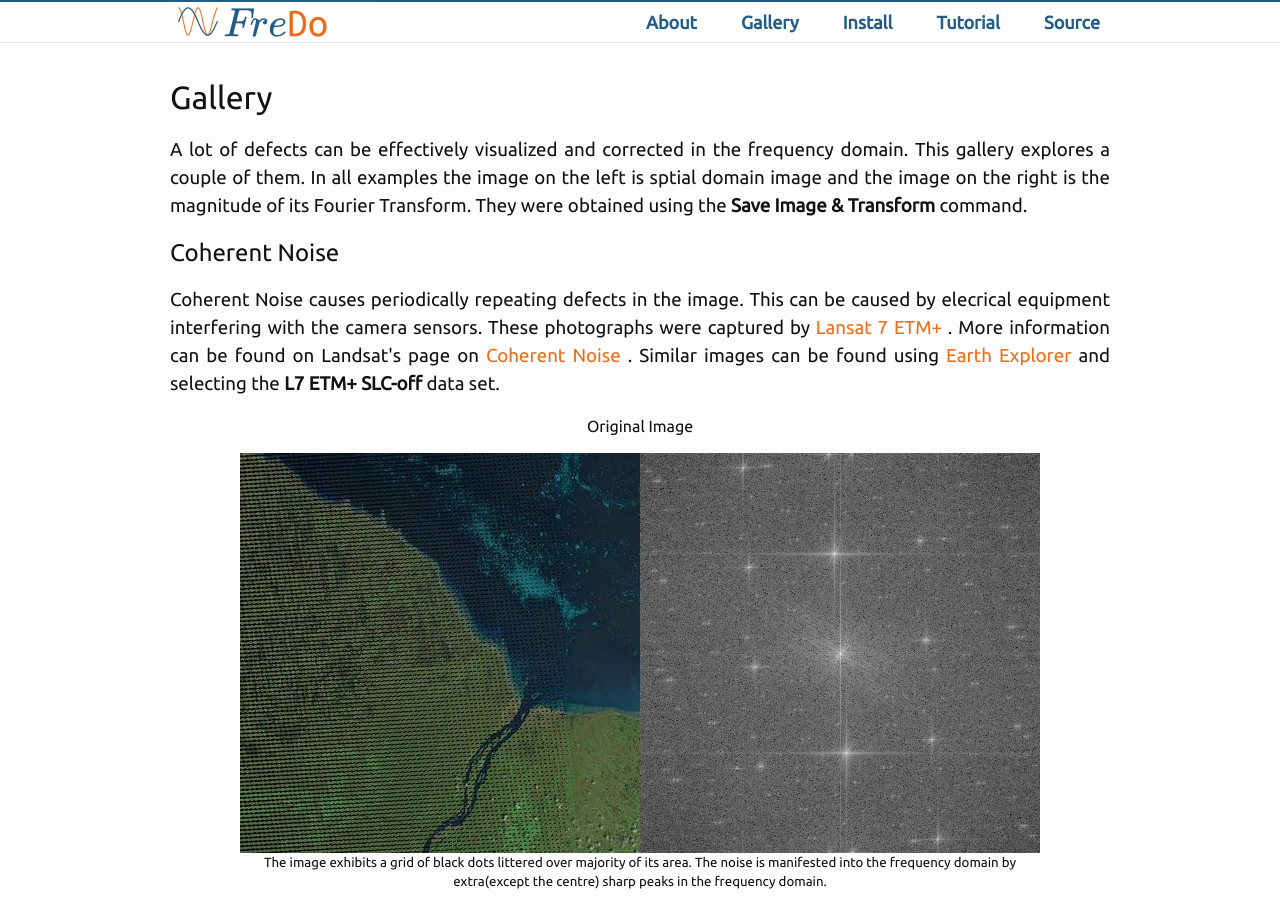
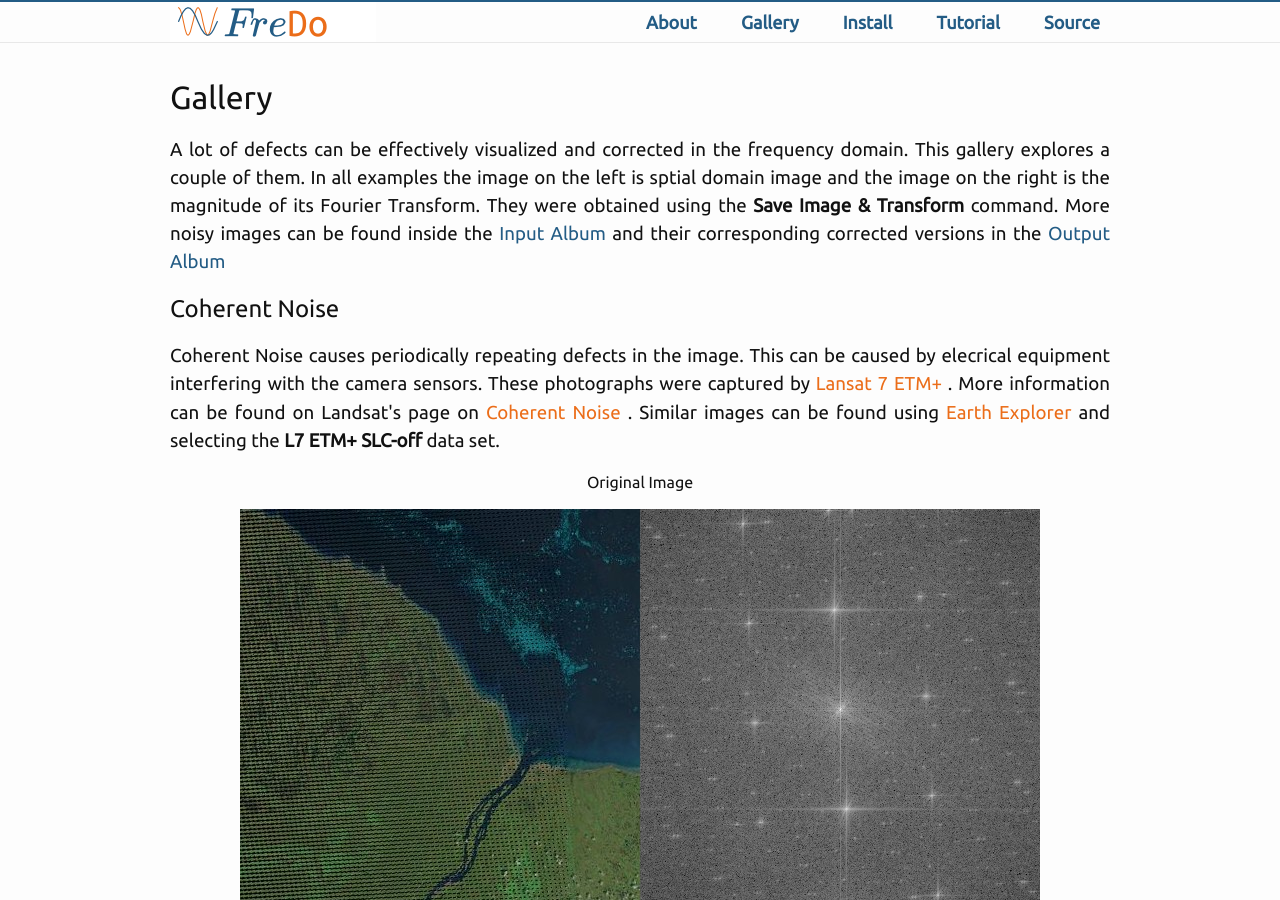
Before and after one commit to fredo-editor/fredo-editor.github.io, a Jekyll site: the page built from gallery.html, in a window 1280 px wide and 900 px high. Built offline with Jekyll 4.4.1, drawn with Linux system fonts in a browser that asks for light colours.

Commit message:
Added new images

```diff
--- a/gallery.html
+++ b/gallery.html
@@ -11,7 +11,12 @@ permalink: /gallery/
         This gallery explores a couple of them.
         In all examples the image on the left is sptial domain image and the image on
         the right is the magnitude of its Fourier Transform. They were obtained using the
-        <b> Save Image &amp; Transform </b> command.
+        <b> Save Image &amp; Transform </b> command. More noisy images can be found
+        inside the
+        <a href=""> Input Album</a>
+        and their corresponding corrected versions in the
+        <a href=""> Output Album</a>
+
 
     </h3>
     <h2> Coherent Noise </h2>
```
Also changed, not shown: tutorial.html (+7 -4 lines), images/tutorial/brush.jpg, images/tutorial/edit.jpg, images/tutorial/open.jpg, images/tutorial/save.jpg, images/tutorial/save_both.jpg, images/tutorial/view.jpg.
